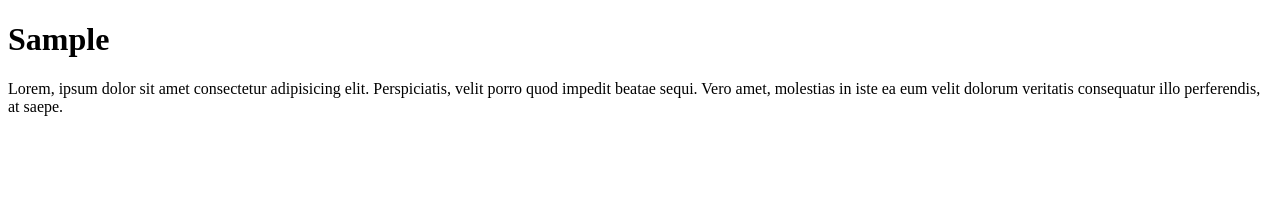
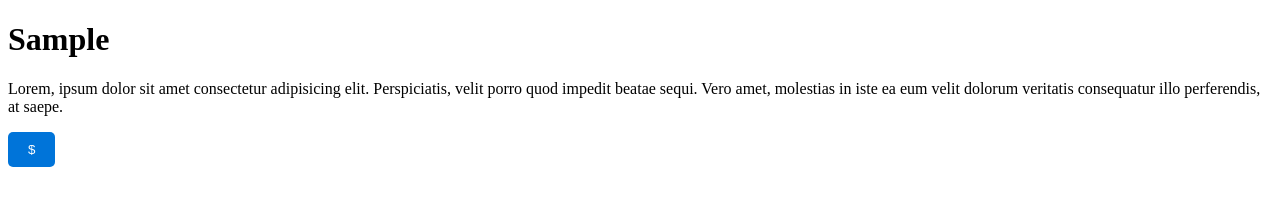
Before and after one commit to Sidhuhurix/Accessiblity-main, a plain HTML site: page test.html in a window 1280 px wide. Drawn offline with Linux system fonts and the light colour scheme.

Commit message:
added $ buttom

```diff
--- a/test.html
+++ b/test.html
@@ -11,11 +11,31 @@
             font: 1em sans-serif;
             color: #e30b0b;
         }
+        .button {
+            background-color: #0074D9;
+            color: #FFF;
+            padding: 10px 20px;
+            border: none;
+            border-radius: 5px;
+            cursor: pointer;
+        }
+        .button:hover {
+            background-color: #02376f;
+        }
     </style>
 </head>
 <body>
     <h1>Sample</h1>
 
     <p> Lorem, ipsum dolor sit amet consectetur adipisicing elit. Perspiciatis, velit porro quod impedit beatae sequi. Vero amet, molestias in iste ea eum velit dolorum veritatis consequatur illo perferendis, at saepe.</p>
+    <button class="button" onclick="redirectToPage()">$</button>
+
+    <script>
+        function redirectToPage() {
+
+            window.location.href = 'images.html';
+        }
+    </script>
+
 </body>
 </html>
```
